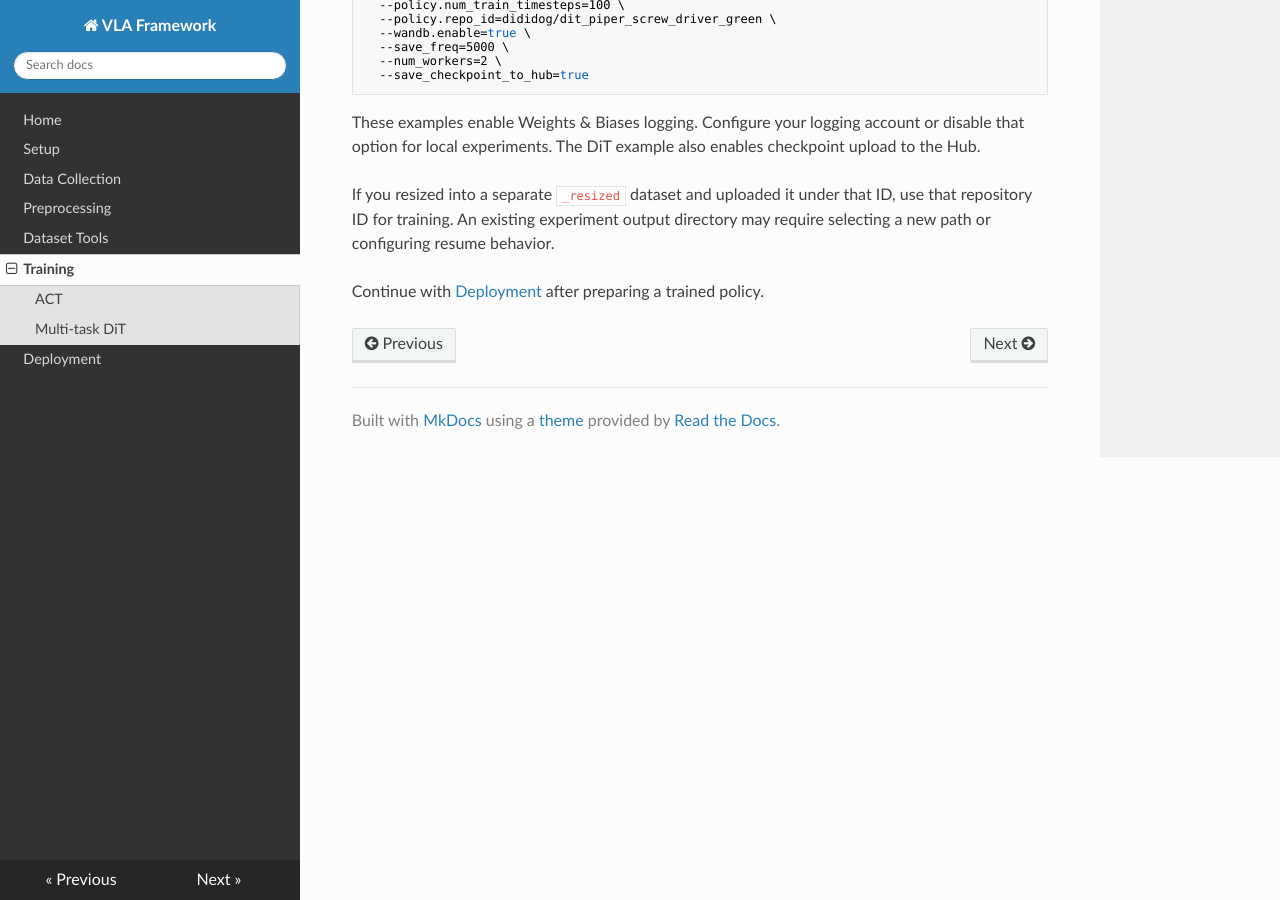
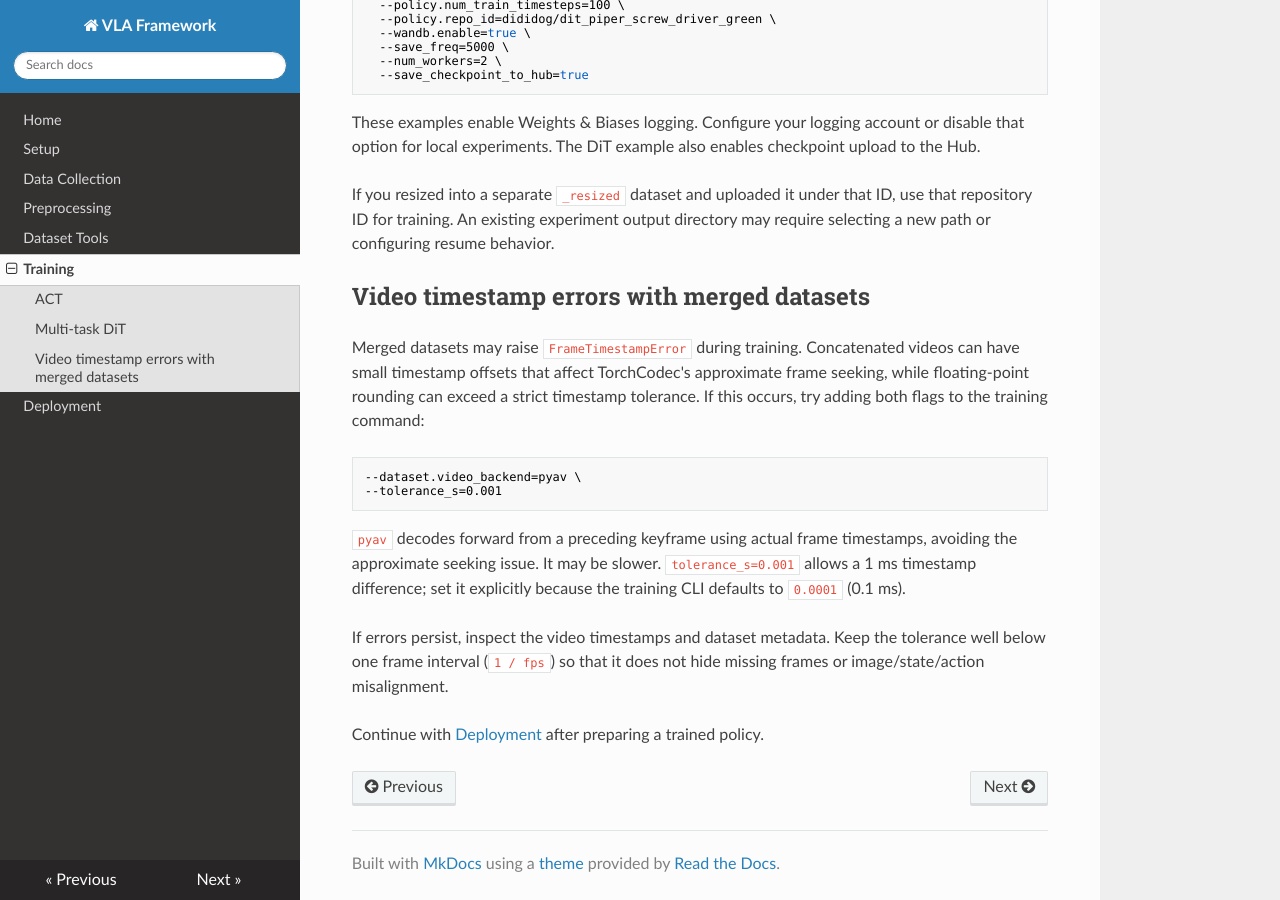
Before and after one commit to acl-lab-robotgroup/vla-framework-docs, an MkDocs documentation site: the page built from docs/training.md, in a window 1280 px wide and 900 px high, scrolled down 705 px. Built offline with MkDocs 1.6.1, drawn with Linux system fonts in a browser that asks for light colours; nearby versions of some CDN libraries.

Commit message:
add description on tolerance issue in training

````diff
--- a/docs/training.md
+++ b/docs/training.md
@@ -48,4 +48,25 @@ If you resized into a separate `_resized` dataset and uploaded it under that ID,
 use that repository ID for training. An existing experiment output directory
 may require selecting a new path or configuring resume behavior.
 
+## Video timestamp errors with merged datasets
+
+Merged datasets may raise `FrameTimestampError` during training. Concatenated
+videos can have small timestamp offsets that affect TorchCodec's approximate
+frame seeking, while floating-point rounding can exceed a strict timestamp
+tolerance. If this occurs, try adding both flags to the training command:
+
+```bash
+--dataset.video_backend=pyav \
+--tolerance_s=0.001
+```
+
+`pyav` decodes forward from a preceding keyframe using actual frame timestamps,
+avoiding the approximate seeking issue. It may be slower. `tolerance_s=0.001`
+allows a 1 ms timestamp difference; set it explicitly because the training CLI
+defaults to `0.0001` (0.1 ms).
+
+If errors persist, inspect the video timestamps and dataset metadata. Keep the
+tolerance well below one frame interval (`1 / fps`) so that it does not hide
+missing frames or image/state/action misalignment.
+
 Continue with [Deployment](deployment.md) after preparing a trained policy.
````
